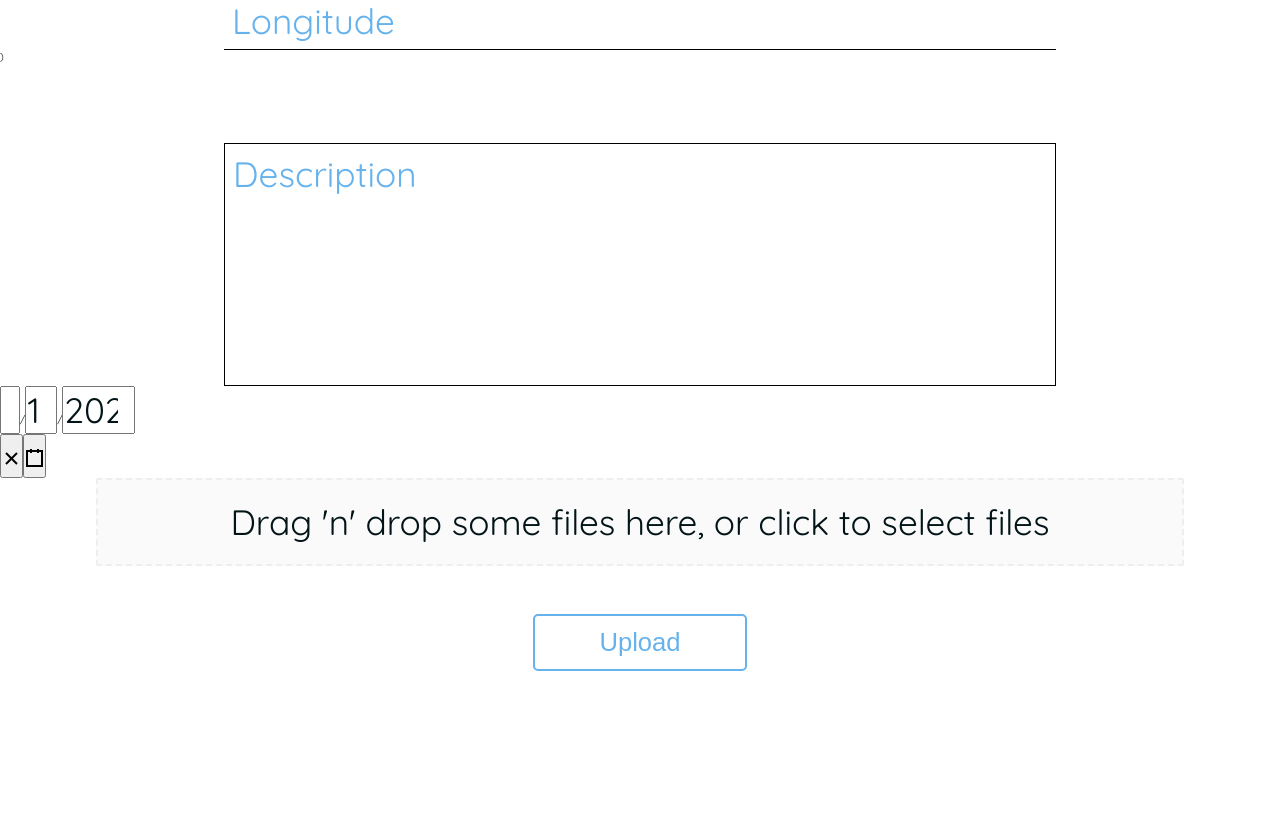
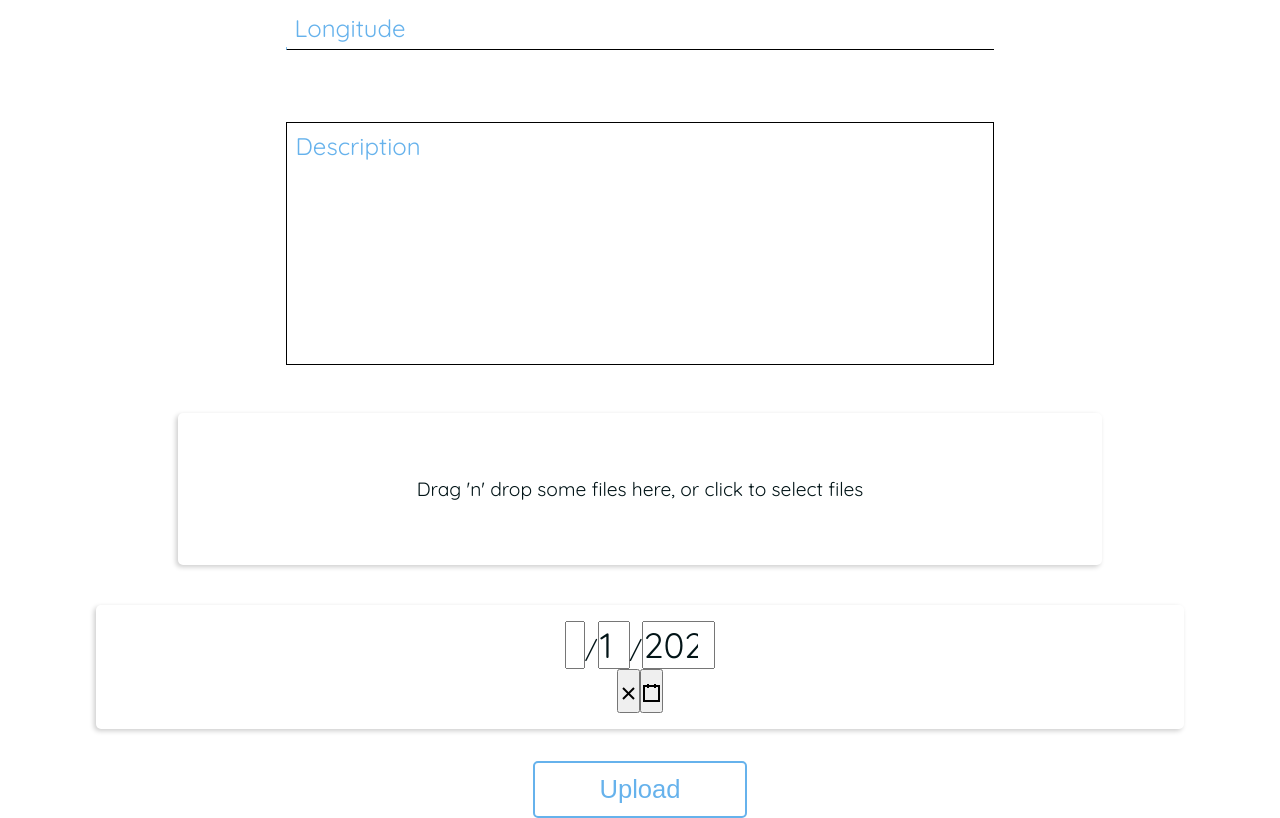
Before and after one commit to Lucidreline/mmrs, a React (Create React App) app in the folder client/: page /adventure-form in a window 1280 px wide. Shown: the part 500-1318 px from the top of the page. Before the commit the page ends 1171 px from the top, so only its background shows below. Built offline with nearby package versions, Linux system fonts and the light colour scheme.

Commit message:
Customized adventure form.

```diff
--- a/client/src/components/adventure-form/adventure-form.component.tsx
+++ b/client/src/components/adventure-form/adventure-form.component.tsx
@@ -103,6 +103,8 @@ const AdventureForm = () => {
     })
   }
 
+
+
   const grabImageUrls = () => {
     const uploadURL = 'https://api.cloudinary.com/v1_1/cheese-itz/image/upload'
     const uploadPreset = 'mmrsProj'
@@ -136,7 +138,7 @@ const AdventureForm = () => {
   return (
     <>
       <h2 className="page-title">Adventure Form</h2>
-      <form onSubmit={handleSubmit}>
+      <form onSubmit={handleSubmit} className='adventure-form container'>
         <Input
           activated={AdventureData.name.length > 0 ? true : false}
           value={AdventureData.name}
@@ -161,7 +163,7 @@ const AdventureForm = () => {
           placeholder="Longitude"
           handleChange={handleChange}
         />
-        )
+
         <Input
           activated={AdventureData.description.length > 0 ? true : false}
           value={AdventureData.description}
@@ -170,8 +172,15 @@ const AdventureForm = () => {
           placeholder="Description"
           handleChange={handleChange}
         />
+
+        <div className="drag-and-drop-container">
+        <DragAndDrop files={AdventureData.files} onDrop={onDrop} />
+        </div>
+
+        <div className="date-picker-container">
         <DatePicker onChange={setAdventureTime} value={AdventureTime} />
-        <DragAndDrop files={AdventureData.files} onDrop={onDrop} />
+        </div>
+
         <Btn
           size="lg"
           className="needs-margin-top"
--- a/client/src/components/adventure-form/adventure-form.styles.scss
+++ b/client/src/components/adventure-form/adventure-form.styles.scss
@@ -3,47 +3,22 @@
   margin-top: 2rem;
 }
 
-.contact-us-form {
-  width: 80rem;
-  margin: auto;
-  border-radius: 6px;
-  box-shadow: -2px 3px 5px rgba(0, 0, 0, 0.4);
-  padding: 4rem 2rem;
-  background-color: white;
-  margin-top: 15rem;
-
-  .form-title {
-    text-align: center;
-    text-transform: uppercase;
-    font-size: 2.5rem;
-    color: #c4a300;
-  }
-
-  .email-receipt {
-    text-align: center;
-    animation: transitionToReceipt 5s 1s;
-    animation-fill-mode: backwards;
-
-    h2 {
-      font-size: 2.5rem;
-      color: #c4a300;
-    }
-
-    i {
-      font-size: 3.5rem;
-      margin: 2rem 0;
-    }
-
-    .msg {
-      font-size: 1.8rem;
+.adventure-form {
+  .drag-and-drop-container {
+    margin: 3rem 0 1.5rem 0;
+    p {
+      font-size: 1.2rem !important;
     }
   }
-}
+  .date-picker-container {
+    font-size: 1.5rem;
+    text-align: center;
 
-@media screen and (max-width: 900px) {
-  .contact-us-form {
-    width: 90%;
-  }
+    .react-date-picker__wrapper {
+      border-radius: $borderRadius;
+      border: none;
+      box-shadow: -2px 2px 5px rgba(0, 0, 0, 0.2);
+      padding: 1rem 2rem;
     }
 
     .react-calendar button {
@@ -62,6 +37,14 @@
         }
       }
     }
+  }
+}
+
+@media screen and (max-width: 900px) {
+  .contact-us-form {
+    width: 90%;
+  }
+}
 
 @media screen and (max-width: 625px) {
   .contact-us-form .custom-text-input,
--- a/client/src/components/drag-and-drop/drag-and-drop.component.tsx
+++ b/client/src/components/drag-and-drop/drag-and-drop.component.tsx
@@ -6,14 +6,15 @@ const baseStyle = {
   display: 'flex',
   flexDirection: 'column',
   alignItems: 'center',
-  padding: '20px',
-  borderWidth: 2,
-  borderRadius: 2,
+  padding: '4rem 2rem',
+  borderWidth: 0,
+  borderRadius: 5,
   borderColor: '#eeeeee',
   borderStyle: 'dashed',
-  backgroundColor: '#fafafa',
+  backgroundColor: '#fff',
   color: '#bdbdbd',
   outline: 'none',
+  boxShadow: '-2px 2px 5px rgba(0, 0, 0, 0.2)',
   transition: 'border .24s ease-in-out',
 }
 
--- a/client/src/components/input/input.styles.scss
+++ b/client/src/components/input/input.styles.scss
@@ -12,7 +12,7 @@
     border: none;
     outline: none;
     color: black;
-    font-size: 1.6rem;
+    font-size: 1.5rem;
     background-color: $backgroundColor;
 
     &:focus + label span,
@@ -28,6 +28,7 @@
     width: 100%;
     height: 100%;
     left: 0;
+    font-size: 1.5rem;
 
     &::after {
       content: '';
@@ -85,7 +86,7 @@
 }
 
 .custom-text-area {
-  margin: 5rem auto 0 auto;
+  margin: 4.5rem auto 0 auto;
 
   textarea {
     height: 15rem;
@@ -95,7 +96,7 @@
     &:focus + label span,
     &.activate + label span,
     &.valid + label span {
-      transform: translateY(-3rem);
+      transform: translateY(-3.5rem);
     }
 
     &:focus + label,
```
Lines whose indentation alone changed are shown as unchanged.
